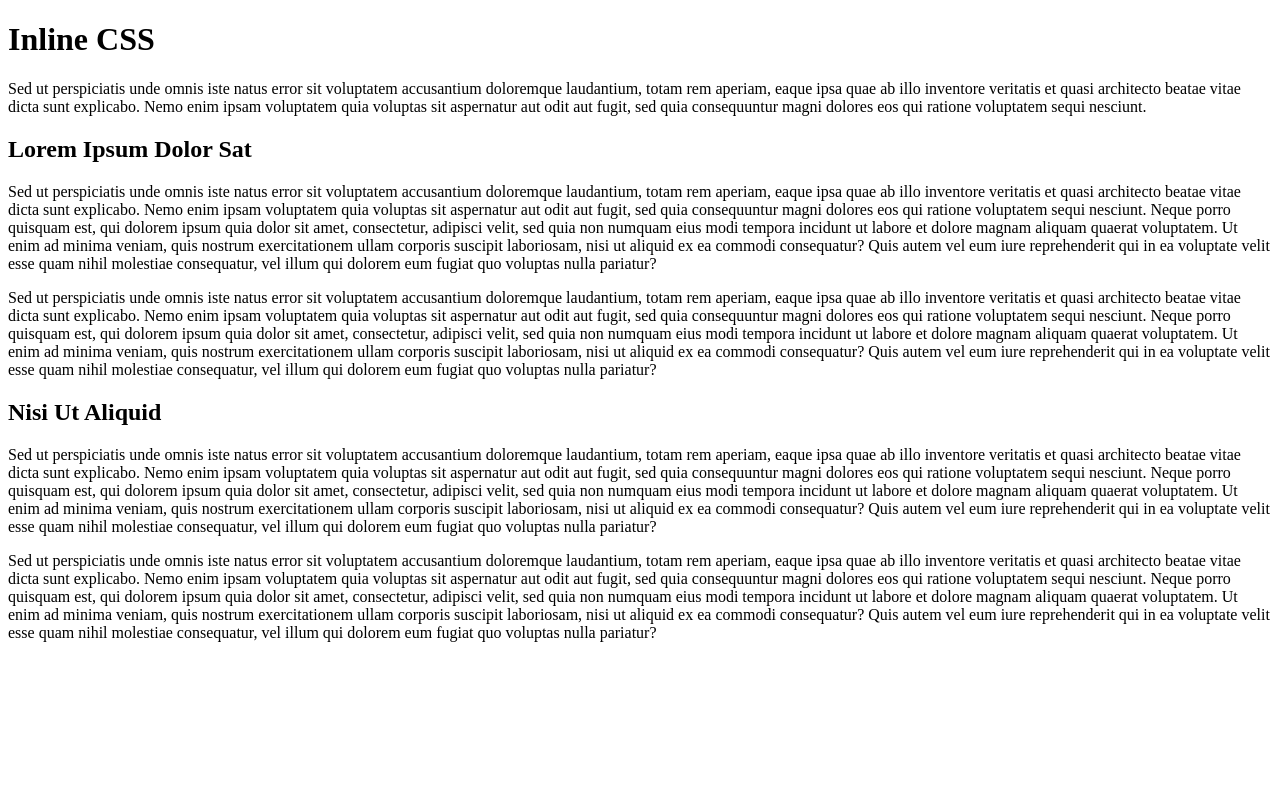
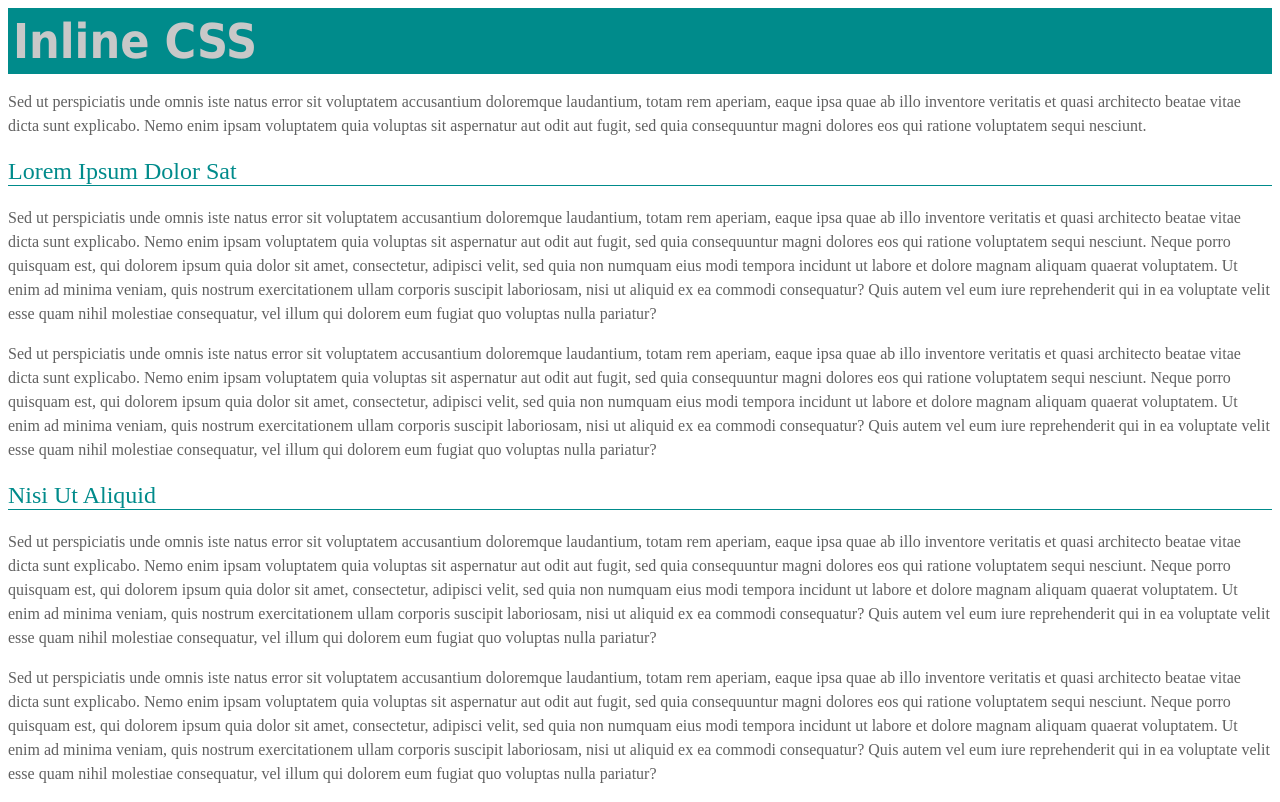
Before and after one commit to DOCarroll/DWS1, a plain HTML site: page applying-css/inline.html in a window 1280 px wide. Drawn offline with Linux system fonts and the light colour scheme.

Commit message:
Attempt to Upload new files

```diff
--- a/applying-css/inline.html
+++ b/applying-css/inline.html
@@ -5,13 +5,14 @@
 		<title>Inline CSS</title>
 	</head>
 	<body>
-		<h1>Inline CSS</h1>
-		<p>Sed ut perspiciatis unde omnis iste natus error sit voluptatem accusantium doloremque laudantium, totam rem aperiam, eaque ipsa quae ab illo inventore veritatis et quasi architecto beatae vitae dicta sunt explicabo. Nemo enim ipsam voluptatem quia voluptas sit aspernatur aut odit aut fugit, sed quia consequuntur magni dolores eos qui ratione voluptatem sequi nesciunt. </p>
-		<h2>Lorem Ipsum Dolor Sat</h2>
-		<p>Sed ut perspiciatis unde omnis iste natus error sit voluptatem accusantium doloremque laudantium, totam rem aperiam, eaque ipsa quae ab illo inventore veritatis et quasi architecto beatae vitae dicta sunt explicabo. Nemo enim ipsam voluptatem quia voluptas sit aspernatur aut odit aut fugit, sed quia consequuntur magni dolores eos qui ratione voluptatem sequi nesciunt. Neque porro quisquam est, qui dolorem ipsum quia dolor sit amet, consectetur, adipisci velit, sed quia non numquam eius modi tempora incidunt ut labore et dolore magnam aliquam quaerat voluptatem. Ut enim ad minima veniam, quis nostrum exercitationem ullam corporis suscipit laboriosam, nisi ut aliquid ex ea commodi consequatur? Quis autem vel eum iure reprehenderit qui in ea voluptate velit esse quam nihil molestiae consequatur, vel illum qui dolorem eum fugiat quo voluptas nulla pariatur?</p>
-		<p>Sed ut perspiciatis unde omnis iste natus error sit voluptatem accusantium doloremque laudantium, totam rem aperiam, eaque ipsa quae ab illo inventore veritatis et quasi architecto beatae vitae dicta sunt explicabo. Nemo enim ipsam voluptatem quia voluptas sit aspernatur aut odit aut fugit, sed quia consequuntur magni dolores eos qui ratione voluptatem sequi nesciunt. Neque porro quisquam est, qui dolorem ipsum quia dolor sit amet, consectetur, adipisci velit, sed quia non numquam eius modi tempora incidunt ut labore et dolore magnam aliquam quaerat voluptatem. Ut enim ad minima veniam, quis nostrum exercitationem ullam corporis suscipit laboriosam, nisi ut aliquid ex ea commodi consequatur? Quis autem vel eum iure reprehenderit qui in ea voluptate velit esse quam nihil molestiae consequatur, vel illum qui dolorem eum fugiat quo voluptas nulla pariatur?</p>
-		<h2>Nisi Ut Aliquid </h2>
-		<p>Sed ut perspiciatis unde omnis iste natus error sit voluptatem accusantium doloremque laudantium, totam rem aperiam, eaque ipsa quae ab illo inventore veritatis et quasi architecto beatae vitae dicta sunt explicabo. Nemo enim ipsam voluptatem quia voluptas sit aspernatur aut odit aut fugit, sed quia consequuntur magni dolores eos qui ratione voluptatem sequi nesciunt. Neque porro quisquam est, qui dolorem ipsum quia dolor sit amet, consectetur, adipisci velit, sed quia non numquam eius modi tempora incidunt ut labore et dolore magnam aliquam quaerat voluptatem. Ut enim ad minima veniam, quis nostrum exercitationem ullam corporis suscipit laboriosam, nisi ut aliquid ex ea commodi consequatur? Quis autem vel eum iure reprehenderit qui in ea voluptate velit esse quam nihil molestiae consequatur, vel illum qui dolorem eum fugiat quo voluptas nulla pariatur?</p>
-		<p>Sed ut perspiciatis unde omnis iste natus error sit voluptatem accusantium doloremque laudantium, totam rem aperiam, eaque ipsa quae ab illo inventore veritatis et quasi architecto beatae vitae dicta sunt explicabo. Nemo enim ipsam voluptatem quia voluptas sit aspernatur aut odit aut fugit, sed quia consequuntur magni dolores eos qui ratione voluptatem sequi nesciunt. Neque porro quisquam est, qui dolorem ipsum quia dolor sit amet, consectetur, adipisci velit, sed quia non numquam eius modi tempora incidunt ut labore et dolore magnam aliquam quaerat voluptatem. Ut enim ad minima veniam, quis nostrum exercitationem ullam corporis suscipit laboriosam, nisi ut aliquid ex ea commodi consequatur? Quis autem vel eum iure reprehenderit qui in ea voluptate velit esse quam nihil molestiae consequatur, vel illum qui dolorem eum fugiat quo voluptas nulla pariatur?</p>
+		<h1 style="color: rgb(200,200,200); background-color: DarkCyan; font-size: 3em; font-family: Tahoma, Arial, sans-serif; padding: 5px; margin: 0;">
+            Inline CSS</h1>
+		    <p style="color: #616161; line-height: 1.5;">Sed ut perspiciatis unde omnis iste natus error sit voluptatem accusantium doloremque laudantium, totam rem aperiam, eaque ipsa quae ab illo inventore veritatis et quasi architecto beatae vitae dicta sunt explicabo. Nemo enim ipsam voluptatem quia voluptas sit aspernatur aut odit aut fugit, sed quia consequuntur magni dolores eos qui ratione voluptatem sequi nesciunt. </p>
+		<h2 style ="color: DarkCyan;font-weight: normal;border-bottom: 1px solid DarkCyan;">Lorem Ipsum Dolor Sat</h2>
+		    <p style="color: #616161; line-height: 1.5;">Sed ut perspiciatis unde omnis iste natus error sit voluptatem accusantium doloremque laudantium, totam rem aperiam, eaque ipsa quae ab illo inventore veritatis et quasi architecto beatae vitae dicta sunt explicabo. Nemo enim ipsam voluptatem quia voluptas sit aspernatur aut odit aut fugit, sed quia consequuntur magni dolores eos qui ratione voluptatem sequi nesciunt. Neque porro quisquam est, qui dolorem ipsum quia dolor sit amet, consectetur, adipisci velit, sed quia non numquam eius modi tempora incidunt ut labore et dolore magnam aliquam quaerat voluptatem. Ut enim ad minima veniam, quis nostrum exercitationem ullam corporis suscipit laboriosam, nisi ut aliquid ex ea commodi consequatur? Quis autem vel eum iure reprehenderit qui in ea voluptate velit esse quam nihil molestiae consequatur, vel illum qui dolorem eum fugiat quo voluptas nulla pariatur?</p>
+		    <p style="color: #616161; line-height: 1.5;">Sed ut perspiciatis unde omnis iste natus error sit voluptatem accusantium doloremque laudantium, totam rem aperiam, eaque ipsa quae ab illo inventore veritatis et quasi architecto beatae vitae dicta sunt explicabo. Nemo enim ipsam voluptatem quia voluptas sit aspernatur aut odit aut fugit, sed quia consequuntur magni dolores eos qui ratione voluptatem sequi nesciunt. Neque porro quisquam est, qui dolorem ipsum quia dolor sit amet, consectetur, adipisci velit, sed quia non numquam eius modi tempora incidunt ut labore et dolore magnam aliquam quaerat voluptatem. Ut enim ad minima veniam, quis nostrum exercitationem ullam corporis suscipit laboriosam, nisi ut aliquid ex ea commodi consequatur? Quis autem vel eum iure reprehenderit qui in ea voluptate velit esse quam nihil molestiae consequatur, vel illum qui dolorem eum fugiat quo voluptas nulla pariatur?</p>
+		<h2 style="color: DarkCyan;font-weight: normal;border-bottom: 1px solid DarkCyan;">Nisi Ut Aliquid </h2>
+		    <p style="color: #616161; line-height: 1.5;">Sed ut perspiciatis unde omnis iste natus error sit voluptatem accusantium doloremque laudantium, totam rem aperiam, eaque ipsa quae ab illo inventore veritatis et quasi architecto beatae vitae dicta sunt explicabo. Nemo enim ipsam voluptatem quia voluptas sit aspernatur aut odit aut fugit, sed quia consequuntur magni dolores eos qui ratione voluptatem sequi nesciunt. Neque porro quisquam est, qui dolorem ipsum quia dolor sit amet, consectetur, adipisci velit, sed quia non numquam eius modi tempora incidunt ut labore et dolore magnam aliquam quaerat voluptatem. Ut enim ad minima veniam, quis nostrum exercitationem ullam corporis suscipit laboriosam, nisi ut aliquid ex ea commodi consequatur? Quis autem vel eum iure reprehenderit qui in ea voluptate velit esse quam nihil molestiae consequatur, vel illum qui dolorem eum fugiat quo voluptas nulla pariatur?</p>
+		    <p style="color: #616161; line-height: 1.5;">Sed ut perspiciatis unde omnis iste natus error sit voluptatem accusantium doloremque laudantium, totam rem aperiam, eaque ipsa quae ab illo inventore veritatis et quasi architecto beatae vitae dicta sunt explicabo. Nemo enim ipsam voluptatem quia voluptas sit aspernatur aut odit aut fugit, sed quia consequuntur magni dolores eos qui ratione voluptatem sequi nesciunt. Neque porro quisquam est, qui dolorem ipsum quia dolor sit amet, consectetur, adipisci velit, sed quia non numquam eius modi tempora incidunt ut labore et dolore magnam aliquam quaerat voluptatem. Ut enim ad minima veniam, quis nostrum exercitationem ullam corporis suscipit laboriosam, nisi ut aliquid ex ea commodi consequatur? Quis autem vel eum iure reprehenderit qui in ea voluptate velit esse quam nihil molestiae consequatur, vel illum qui dolorem eum fugiat quo voluptas nulla pariatur?</p>
 	</body>
 </html>
```
